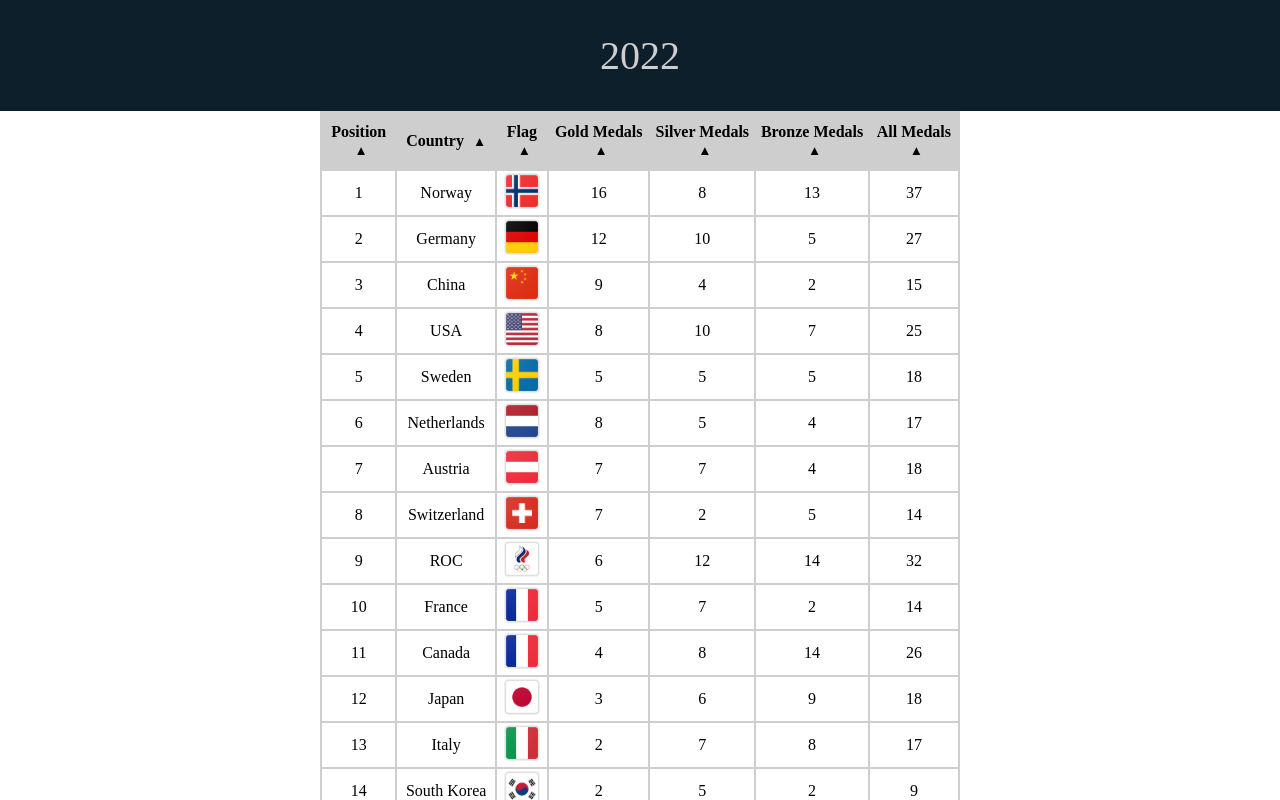
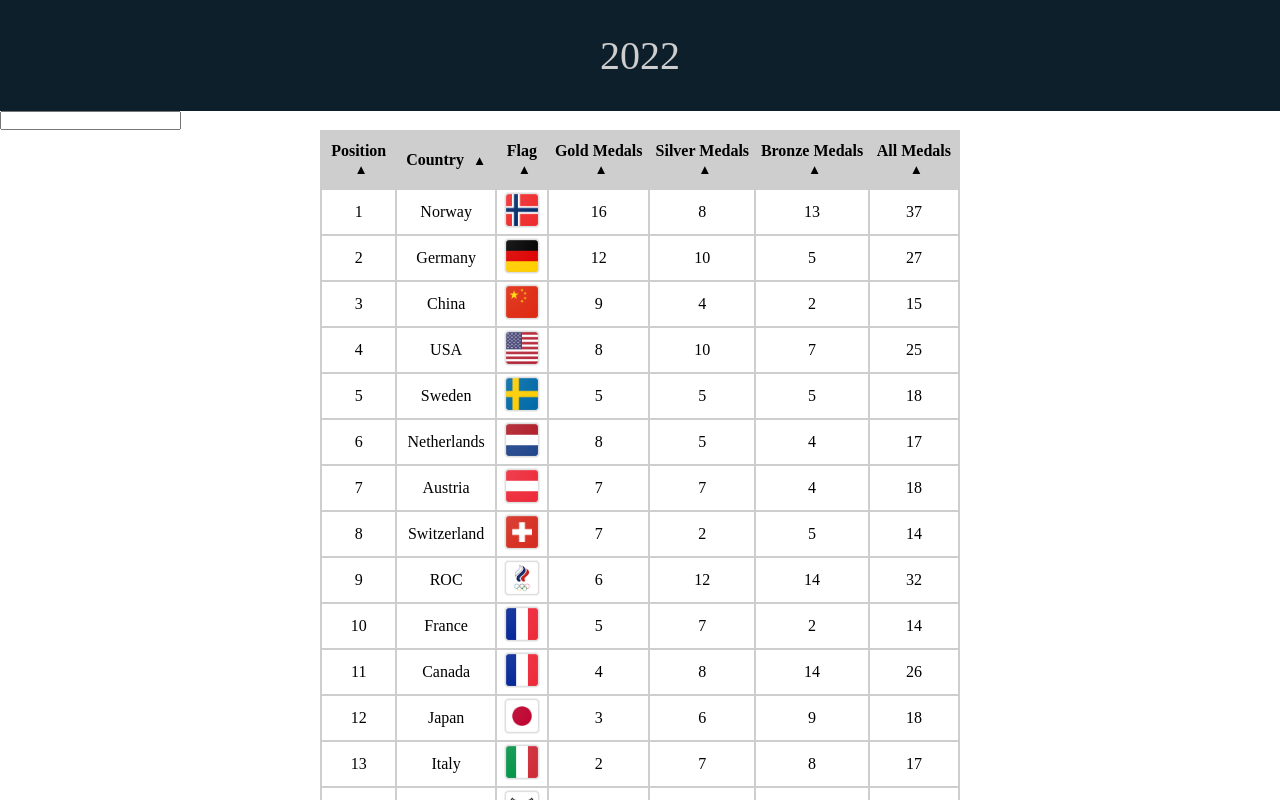
Before and after one commit to KarasJakub/Olympic-Stats, a Next.js app: page / in a window 1280 px wide. Shown: the top 800 px of the page. Built offline with nearby package versions, Linux system fonts and the light colour scheme.

Commit message:
added basic logic to search in table

```diff
--- /dev/null
+++ b/src/components/Input/Input.styled.ts
@@ -0,0 +1,9 @@
+import styled from "styled-components";
+
+export const Form = styled.form`
+
+`
+
+export const Input = styled.input`
+
+`
--- /dev/null
+++ b/src/components/Input/Input.tsx
@@ -0,0 +1,16 @@
+import React from "react"
+import * as S from "src/components/Input/Input.styled"
+
+type InputProps = {
+  onChange: React.ChangeEventHandler<HTMLInputElement>
+}
+
+const Input = (props: InputProps) => {
+  return (
+    <S.Form>
+      <S.Input onChange={props.onChange} />
+    </S.Form>
+  )
+}
+
+export default Input
--- a/src/components/Table/Table.tsx
+++ b/src/components/Table/Table.tsx
@@ -4,6 +4,7 @@ import polishColumns from "src/data/MedalsContentRowsPL.json"
 import LaungageButton from "../Buttons/LaungageButton"
 import Image from "next/image"
 import React, { useCallback } from "react"
+import Input from "src/components/Input/Input"
 
 type Data = typeof englishColumns
 
@@ -64,6 +65,7 @@ export default function Table({ data }: { data: Data }) {
   const [sortOrder, setSortOrder] = React.useState<SortOrder>("ascn")
   const [columnsLanguage, setColumnsLanguage] = React.useState(englishColumns)
   const [columnsHeader, setColumnsHeader] = React.useState(englishHeaders)
+  const [inputValue, setInputValue] = React.useState("")
 
   function ChangeLaungage(lang: string) {
     if (lang === "en") {
@@ -108,6 +110,11 @@ export default function Table({ data }: { data: Data }) {
 
   return (
     <>
+      <Input
+        onChange={event => {
+          setInputValue(event.target.value)
+        }}
+      />
       <S.TableWrapper>
         <S.Table>
           <S.TableBody>
@@ -125,7 +132,9 @@ export default function Table({ data }: { data: Data }) {
                 </>
               ))}
             </S.Row>
-            {sortedData().map(item => (
+            {sortedData()
+              .filter(item => item.country.includes(inputValue))
+              .map(item => (
                 <S.Row key={item.id}>
                   <S.Cell>{item.id}</S.Cell>
                   <S.Cell>{item.country}</S.Cell>
```
Lines whose indentation alone changed are shown as unchanged.
